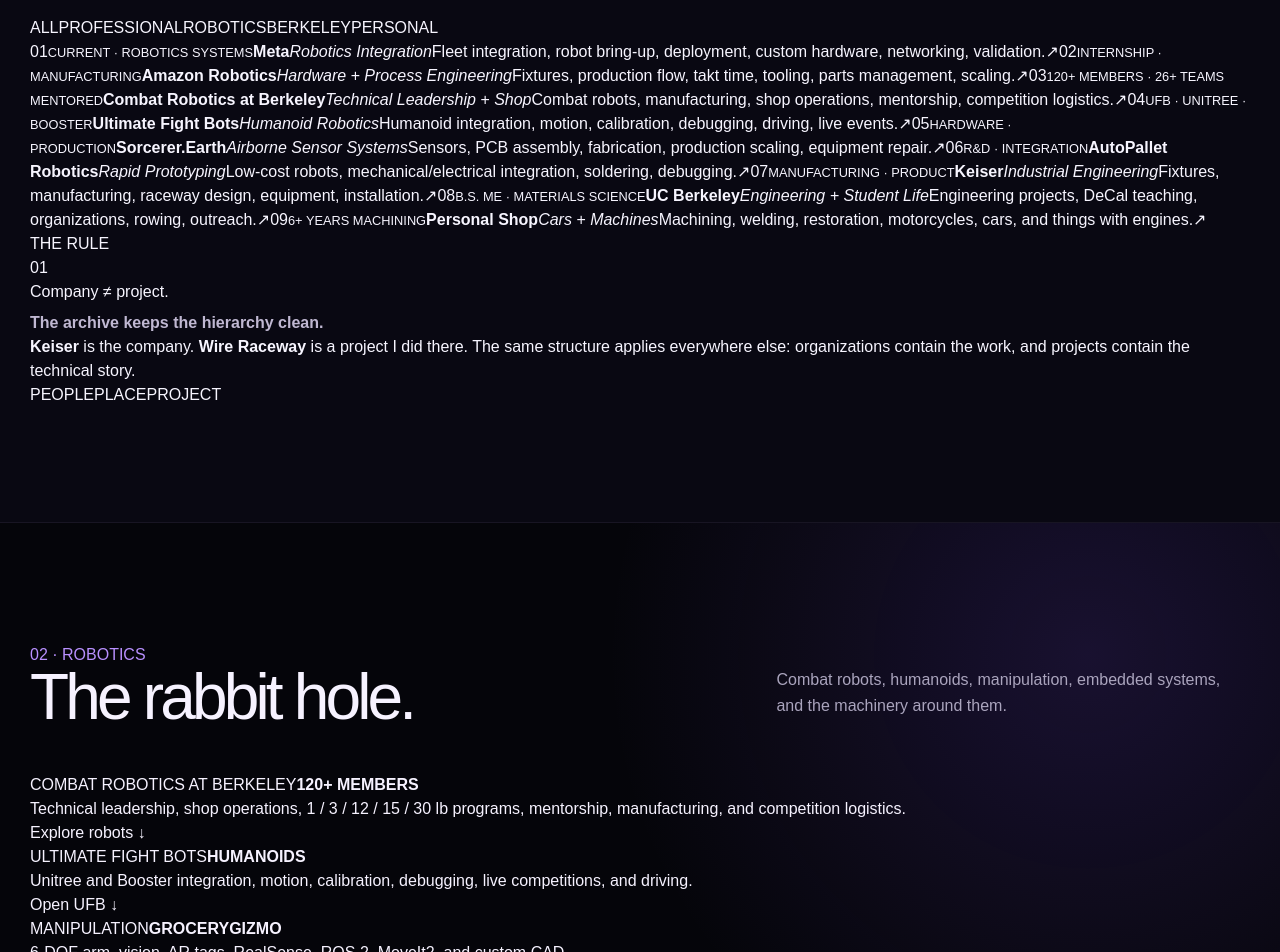
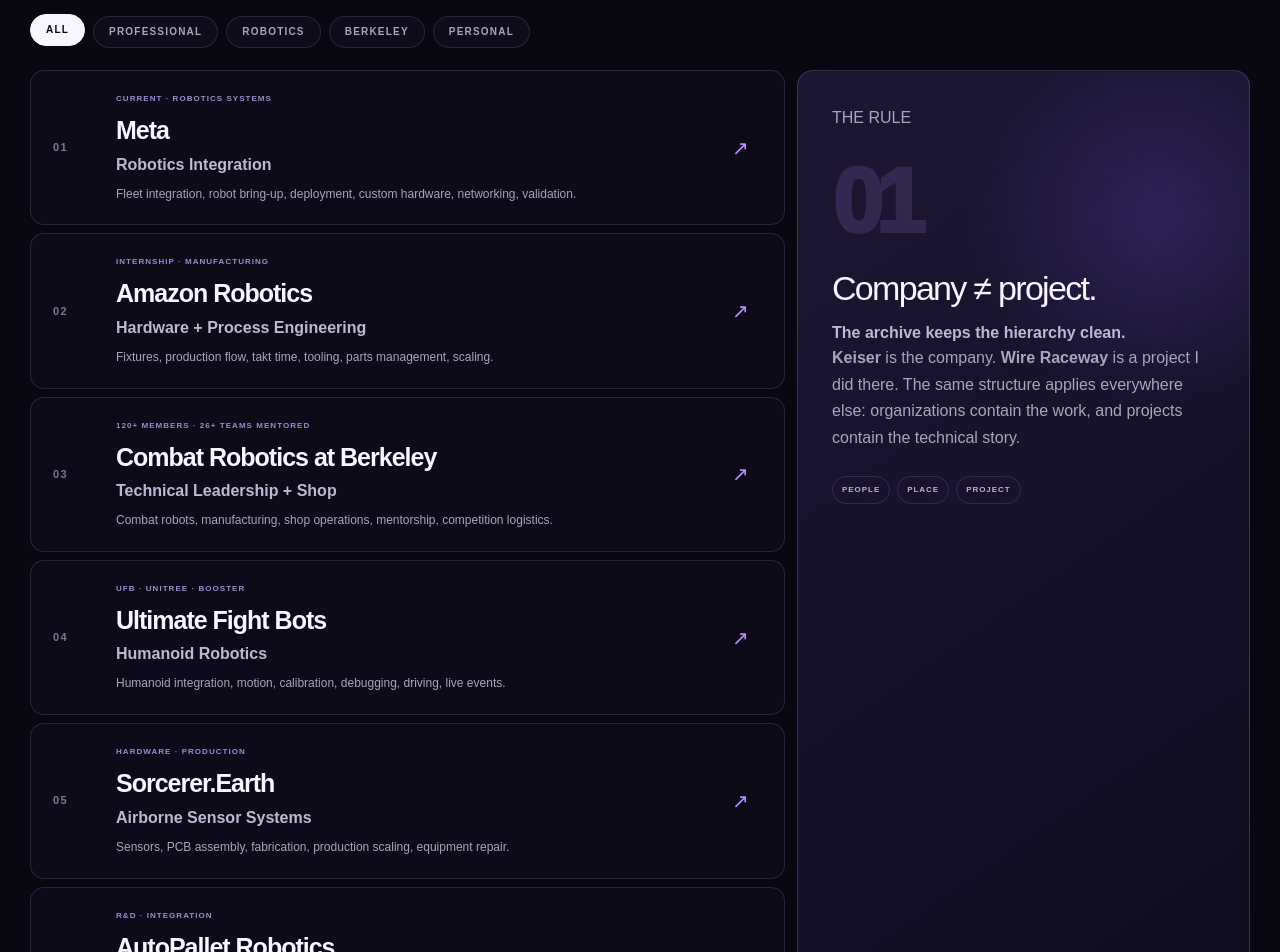
Before and after one commit to GursimarVirk/SimarWebsite, a Next.js app: page / in a window 1280 px wide. Shown: the part 2400-3352 px from the top of the page. Built offline with nearby package versions, Linux system fonts and the light colour scheme.

Commit message:
Style interactive portfolio archive and navigation

```diff
--- a/app/globals.css
+++ b/app/globals.css
@@ -423,6 +423,206 @@ h2 { font-size:clamp(38px,5vw,70px); line-height:.95; letter-spacing:-.06em; mar
 .copyright { grid-column:1/-1; border-top:1px solid var(--line); padding-top:18px; color:var(--muted); font-size:12px; }
 
 
+
+/* --- archive navigation + organization --- */
+[id] { scroll-margin-top: 92px; }
+
+.filter-row {
+  display:flex;
+  flex-wrap:wrap;
+  gap:8px;
+  margin:34px 0 22px;
+}
+.filter-row button {
+  appearance:none;
+  border:1px solid var(--line);
+  background:rgba(18,14,32,.72);
+  color:var(--muted);
+  border-radius:999px;
+  padding:10px 15px;
+  font:800 10px/1 Arial, Helvetica, sans-serif;
+  letter-spacing:.12em;
+  cursor:pointer;
+  transition:all .25s ease;
+}
+.filter-row button:hover,
+.filter-row button.selected {
+  color:#090812;
+  background:#f7f5ff;
+  border-color:#f7f5ff;
+  transform:translateY(-2px);
+}
+
+.build-layout {
+  display:grid;
+  grid-template-columns:1.25fr .75fr;
+  gap:12px;
+  align-items:stretch;
+}
+.build-list { display:grid; gap:8px; }
+.build-card {
+  display:grid;
+  grid-template-columns:48px 1fr 30px;
+  gap:15px;
+  align-items:center;
+  width:100%;
+  text-align:left;
+  color:inherit;
+  text-decoration:none;
+  border:1px solid var(--line);
+  background:rgba(17,14,31,.68);
+  padding:22px;
+  border-radius:14px;
+  transition:transform .28s ease, border-color .28s ease, background .28s ease;
+}
+.build-card:hover {
+  transform:translateX(5px);
+  border-color:rgba(180,145,255,.38);
+  background:rgba(30,24,51,.82);
+}
+.build-index { color:#7e7694; font:800 11px/1 Arial, Helvetica, sans-serif; letter-spacing:.12em; }
+.build-card-main { display:flex; flex-direction:column; min-width:0; }
+.build-card-main small {
+  color:#9f8acb;
+  font-size:8px;
+  letter-spacing:.13em;
+  font-weight:900;
+  margin-bottom:7px;
+}
+.build-card-main strong { font-size:25px; letter-spacing:-.04em; }
+.build-card-main em { color:#c0b8d2; font-style:normal; font-weight:700; margin-top:3px; }
+.build-card-main > span { color:var(--muted); line-height:1.4; font-size:12px; margin-top:9px; max-width:600px; }
+.build-arrow { color:#b990ff; font-size:20px; }
+.build-feature {
+  position:sticky;
+  top:105px;
+  min-height:100%;
+  padding:34px;
+  border:1px solid rgba(180,145,255,.24);
+  border-radius:16px;
+  background:
+    radial-gradient(circle at 80% 10%, rgba(137,91,255,.2), transparent 12rem),
+    linear-gradient(145deg, rgba(31,24,54,.92), rgba(13,11,25,.9));
+  overflow:hidden;
+}
+.build-feature-number {
+  font-size:90px;
+  line-height:.8;
+  color:rgba(185,144,255,.16);
+  font-weight:950;
+  letter-spacing:-.08em;
+  margin:35px 0 25px;
+}
+.build-feature h3 { font-size:34px; letter-spacing:-.05em; margin:0; }
+.build-feature > p:not(.role) { color:var(--muted); line-height:1.65; max-width:500px; }
+.build-feature-meta { display:flex; flex-wrap:wrap; gap:7px; margin:25px 0; }
+.build-feature-meta span {
+  border:1px solid var(--line);
+  border-radius:999px;
+  padding:7px 9px;
+  color:#bfaee0;
+  font-size:8px;
+  font-weight:900;
+  letter-spacing:.12em;
+}
+.build-feature a { color:#d0baff; font-size:11px; font-weight:900; text-decoration:none; letter-spacing:.08em; }
+
+.robotics-section { padding:125px 0; }
+.robotics-groups {
+  display:grid;
+  grid-template-columns:1.35fr 1fr 1fr;
+  grid-template-rows:1fr 1fr;
+  gap:1px;
+  background:rgba(190,170,255,.14);
+  margin-top:45px;
+}
+.robotics-group {
+  background:#08070e;
+  min-height:220px;
+  padding:30px;
+  display:flex;
+  flex-direction:column;
+  transition:background .3s ease, transform .3s ease;
+}
+.robotics-group:hover { background:#100d1c; }
+.robotics-group.featured { grid-row:span 2; min-height:442px; }
+.robotics-group span { color:#a98adb; font-size:9px; font-weight:900; letter-spacing:.13em; }
+.robotics-group strong { font-size:36px; letter-spacing:-.06em; margin-top:20px; }
+.robotics-group p { color:#aaa3b9; line-height:1.55; max-width:500px; flex:1; }
+.robotics-group a { color:#d0baff; text-decoration:none; font-size:10px; font-weight:900; letter-spacing:.1em; }
+
+.berkeley-grid {
+  display:grid;
+  grid-template-columns:repeat(3,1fr);
+  gap:1px;
+  background:var(--line);
+  margin-top:45px;
+}
+.berkeley-grid article {
+  position:relative;
+  min-height:220px;
+  padding:28px;
+  background:rgba(17,14,31,.82);
+  transition:background .3s ease, transform .3s ease;
+}
+.berkeley-grid article:hover { background:rgba(29,23,50,.95); transform:translateY(-3px); }
+.berkeley-index { display:block; color:#766d89; font-size:9px; font-weight:900; margin-bottom:35px; letter-spacing:.12em; }
+.berkeley-grid h3 { margin:7px 0 10px; font-size:25px; letter-spacing:-.04em; }
+.berkeley-grid p { color:var(--muted); line-height:1.5; margin:0; font-size:13px; }
+
+.media-wall {
+  display:grid;
+  grid-template-columns:repeat(3,1fr);
+  gap:12px;
+  margin-top:45px;
+}
+.media-wall article {
+  min-height:290px;
+  padding:28px;
+  border:1px solid var(--line);
+  background:linear-gradient(145deg, rgba(24,19,42,.85), rgba(13,11,25,.75));
+  border-radius:16px;
+  display:flex;
+  flex-direction:column;
+  transition:transform .3s ease, border-color .3s ease;
+}
+.media-wall article:hover { transform:translateY(-5px); border-color:rgba(180,145,255,.35); }
+.media-number { font-size:46px; line-height:1; font-weight:950; letter-spacing:-.08em; color:rgba(185,144,255,.25); margin-bottom:28px; }
+.media-wall h3 { font-size:27px; margin:7px 0 0; letter-spacing:-.04em; }
+.media-wall article > p:not(.role) { color:var(--muted); line-height:1.5; flex:1; }
+.media-wall article a { color:#c09aff; font-size:11px; font-weight:900; text-decoration:underline; text-underline-offset:4px; }
+
+.about-grid {
+  display:grid;
+  grid-template-columns:1fr 1fr;
+  gap:90px;
+  padding:40px 0;
+}
+.about-copy { color:var(--muted); font-size:19px; line-height:1.65; }
+.about-copy strong { color:var(--ink); }
+.about-facts { display:grid; grid-template-columns:repeat(3,1fr); gap:8px; margin-top:35px; }
+.about-facts span {
+  border:1px solid var(--line);
+  padding:18px;
+  color:var(--ink);
+  font-size:14px;
+  font-weight:900;
+}
+.about-facts small { display:block; color:#8f879f; font-size:8px; letter-spacing:.12em; margin-top:8px; }
+
+@media (max-width: 850px) {
+  .build-layout, .about-grid { grid-template-columns:1fr; }
+  .build-feature { position:relative; top:auto; }
+  .robotics-groups { grid-template-columns:1fr; grid-template-rows:auto; }
+  .robotics-group.featured { grid-row:auto; min-height:280px; }
+  .berkeley-grid, .media-wall { grid-template-columns:1fr; }
+  .about-facts { grid-template-columns:1fr; }
+  .nav { gap:15px; }
+  .nav-links { display:flex; max-width:72vw; overflow-x:auto; gap:18px; scrollbar-width:none; white-space:nowrap; }
+  .nav-links::-webkit-scrollbar { display:none; }
+  .nav-links a, .resume-menu summary { font-size:10px; }
+}
+
 @keyframes photoFloat {
   0%,100% { translate: 0 0; }
   50% { translate: 0 -10px; }
```
